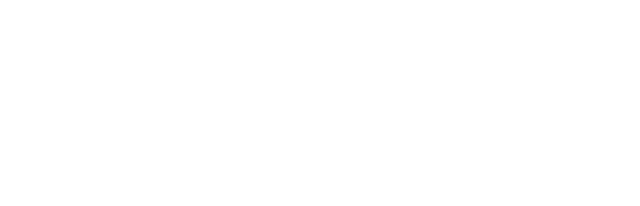
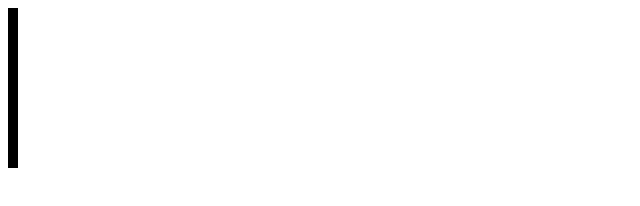
Before and after one commit to MarkLewisII/Etch-A-Sketch, a plain HTML site: page pages/index.html in a window 1280 px wide. Shown: the whole page, without its empty margins (0-640 px from the left). Drawn offline with Linux system fonts and the light colour scheme.

Commit message:
Adds column of cells

```diff
--- a/pages/index.html
+++ b/pages/index.html
@@ -5,11 +5,11 @@
     <meta name="viewport" content="width=device-width, initial-scale=1.0">
     <title>Odin Project - Etch-A-Sketch</title>
     <link rel="stylesheet" href="../styles/style.css">
-    <script src="../scripts/script.js"></script>
 </head>
 <body>
     <div id="container">
 
     </div>
+    <script src="../scripts/script.js"></script>
 </body>
 </html>
--- a/scripts/script.js
+++ b/scripts/script.js
@@ -1,13 +1,17 @@
 function MakeBoard() {
-    const container = document.getElementById("container");
-    const cell = document.createElement("div");
+	const container = document.getElementById("container");
 
-    cell.setAttribute("class", "gridSquare");
-    cell.textContent = "test";
+	for (let i = 0; i < 16; i++) {
+		const cell = document.createElement("div");
+		cell.setAttribute("class", "gridSquare");
+		for (let j = 0; j < 16; j++) {
+			const rows = document.createElement("div");
+			rows.setAttribute("class", "gridRow");
+			rows.appendChild(cell);
+			container.appendChild(rows);
+			// container.appendChild(cell);
+		}
+	}
+}
 
-    for (let i = 0; i < 16; i++) {
-    for (let j = 0; j < 16; j++) {
-        container.setAttribute("class", "gridSquare");
-        }
-    }
-}
+MakeBoard();
--- a/styles/style.css
+++ b/styles/style.css
@@ -1,5 +1,12 @@
+/* body{
+    height: 100px;
+} */
+
+/* #container {
+    height:50px;
+} */
 .gridSquare {
     background-color: black;
-    width: 50px;
-    height: 50px;
+    width: 10px;
+    height: 10px;
 }
```
